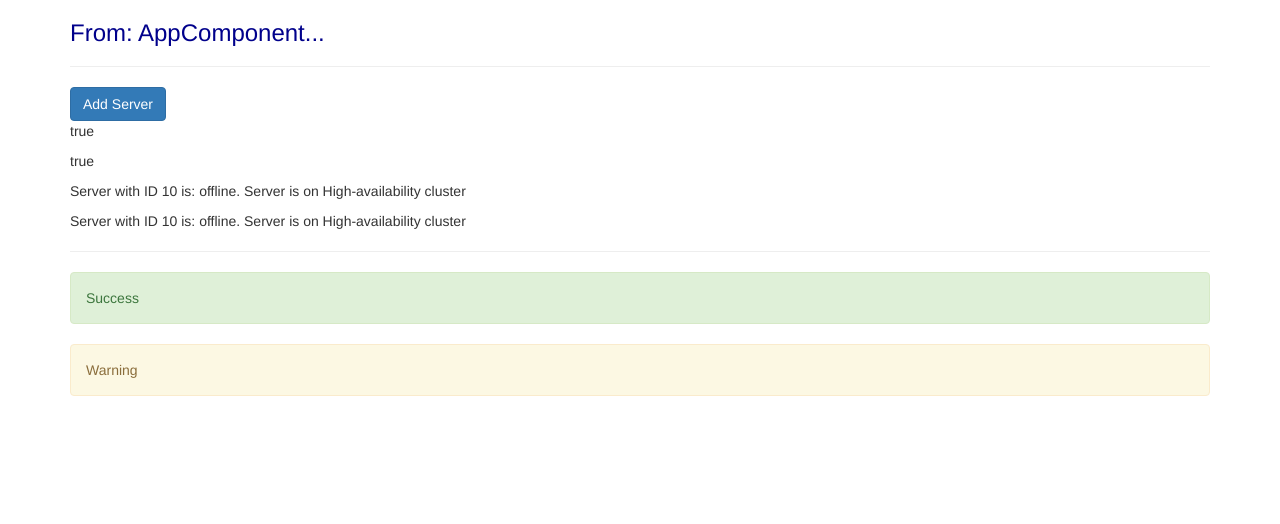
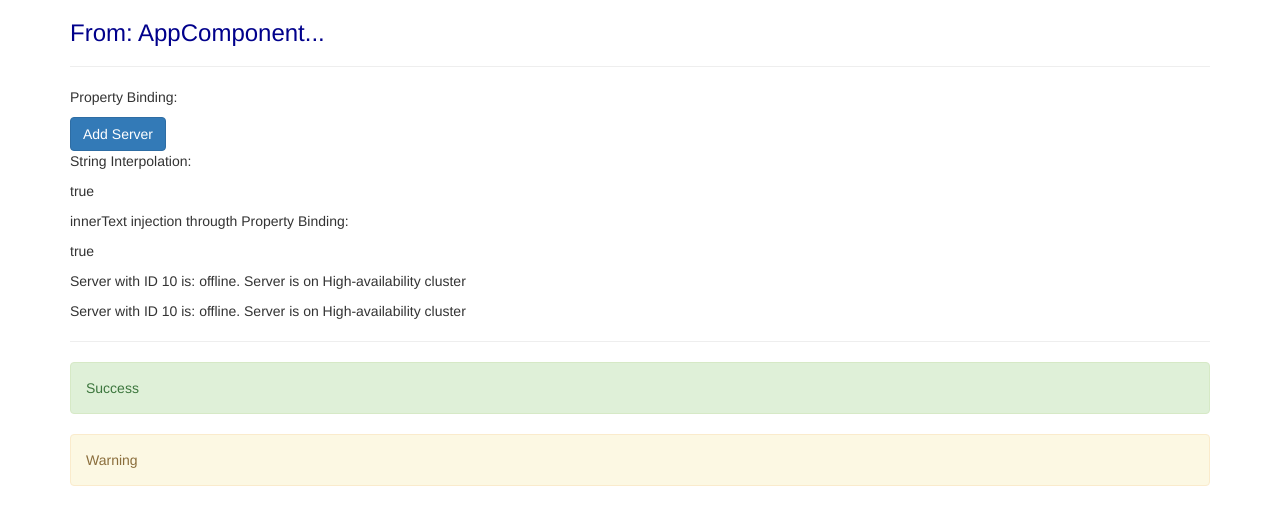
Before and after one commit to dnovello/ng-my-app, an Angular app: page / in a window 1280 px wide. Shown: the top 524 px of the page. Built offline with nearby package versions, Linux system fonts and the light colour scheme.

Commit message:
Binding examples

```diff
--- a/src/app/servers/servers.component.html
+++ b/src/app/servers/servers.component.html
@@ -1,9 +1,13 @@
 <!-- Property Binding: typically used to change html properties or component directives -->
+<p>Property Binding:</p>
 <button class="btn btn-primary" [disabled]="!allowNewServer">Add Server</button>
 <!--Data Binding -->
+<p>String Interpolation:</p>
 <p>{{ allowNewServer }}</p>
 <!-- String interpolation: typically used to print something on the template -->
+
 <!-- Sintassi: NON mischiare il Property Binding con la String Interpolation (es. [disabled]="{{!allowNewServer}}" -> NON Funzionerebbe ). E' invece necessario scrivere codice Typescript (expression) che restituisca il valore atteso da questa property -->
+<p>innerText injection througth Property Binding:</p>
 <p [innerText]="allowNewServer"></p>
 <app-server></app-server>
 <app-server></app-server>
```
